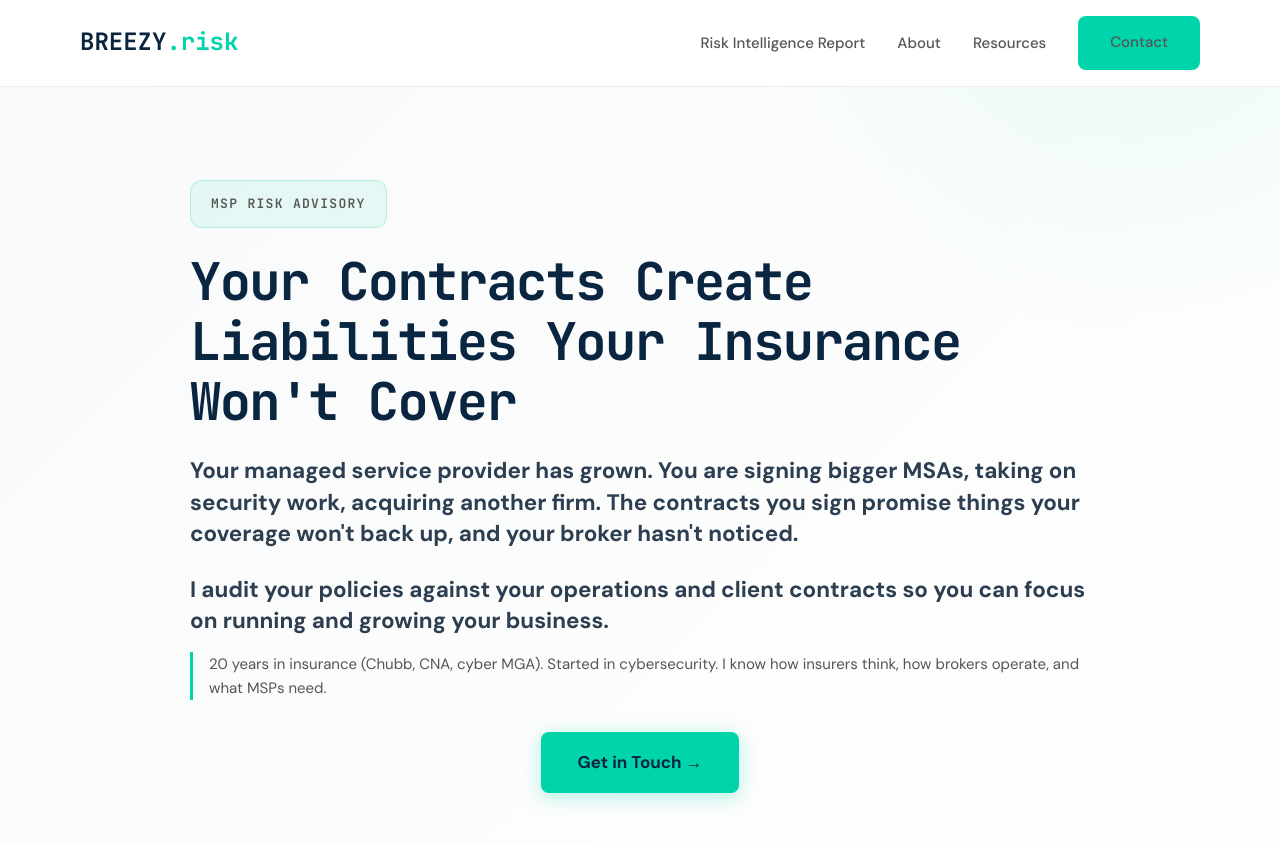
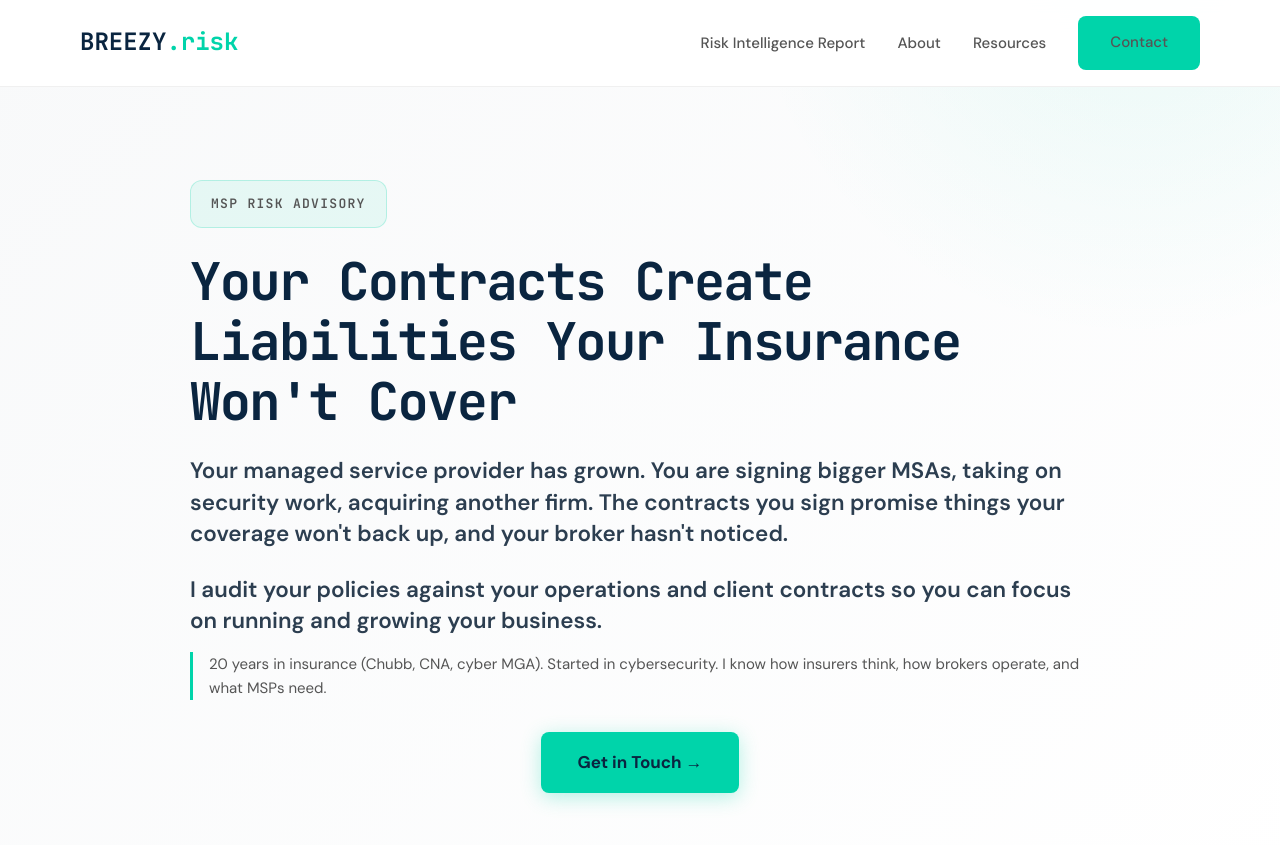
Before and after one commit to joeproe1/breezyins.com, a Jekyll site: the page built from index.html, in a window 1280 px wide and 900 px high. Shown: the top 845 px of the window. Built offline with Jekyll 4.4.1, drawn with Linux system fonts in a browser that asks for light colours.

Commit message:
Fix SRI vulnerability: self-host fonts, add integrity hashes, add CSP
SecurityScorecard flagged unsafe subresource integrity implementation.
Three fixes: self-host Google Fonts to eliminate external CSS dependency,
add SRI integrity attributes to jsPDF and EmailJS CDN scripts, and add
Content-Security-Policy meta tag to whitelist known external domains.

Co-Authored-By: Claude Opus 4.6 <noreply@anthropic.com>

```diff
--- a/_includes/head.html
+++ b/_includes/head.html
@@ -2,12 +2,20 @@
 <meta name="viewport" content="width=device-width, initial-scale=1.0">
 {% seo %}
 
+<!-- Content Security Policy: whitelist known external script/resource domains -->
+<meta http-equiv="Content-Security-Policy" content="
+  default-src 'self';
+  script-src 'self' 'unsafe-inline' 'unsafe-eval' https://www.googletagmanager.com https://js.hsforms.net https://cdnjs.cloudflare.com https://cdn.jsdelivr.net;
+  style-src 'self' 'unsafe-inline' https://forms.hsforms.com;
+  font-src 'self';
+  img-src 'self' data: https://www.googletagmanager.com https://forms.hsforms.com https://track.hubspot.com;
+  connect-src 'self' https://www.google-analytics.com https://www.googletagmanager.com https://region1.google-analytics.com https://forms.hsforms.com https://api.emailjs.com https://track.hubspot.com;
+  frame-src https://www.googletagmanager.com https://forms.hsforms.com;
+">
+
 <!-- Preconnect to third-party domains -->
-<link rel="preconnect" href="https://fonts.googleapis.com">
-<link rel="preconnect" href="https://fonts.gstatic.com" crossorigin>
 <link rel="preconnect" href="https://js.hsforms.net" crossorigin>
 <link rel="preconnect" href="https://forms.hsforms.com" crossorigin>
-<link href="https://fonts.googleapis.com/css2?family=JetBrains+Mono:wght@400;600;700&family=DM+Sans:wght@400;500;700&display=swap" rel="stylesheet">
 
 <!-- Favicon -->
 <link rel="icon" href="{{ '/assets/images/favicon.png' | relative_url }}" sizes="32x32">
--- /dev/null
+++ b/_sass/_fonts.scss
@@ -0,0 +1,42 @@
+// Self-hosted Google Fonts (DM Sans + JetBrains Mono)
+// Eliminates external dependency on fonts.googleapis.com for SRI compliance
+
+// DM Sans - latin-ext
+@font-face {
+  font-family: 'DM Sans';
+  font-style: normal;
+  font-weight: 400 700;
+  font-display: swap;
+  src: url('/assets/fonts/dm-sans-latin-ext.woff2') format('woff2');
+  unicode-range: U+0100-02BA, U+02BD-02C5, U+02C7-02CC, U+02CE-02D7, U+02DD-02FF, U+0304, U+0308, U+0329, U+1D00-1DBF, U+1E00-1E9F, U+1EF2-1EFF, U+2020, U+20A0-20AB, U+20AD-20C0, U+2113, U+2C60-2C7F, U+A720-A7FF;
+}
+
+// DM Sans - latin
+@font-face {
+  font-family: 'DM Sans';
+  font-style: normal;
+  font-weight: 400 700;
+  font-display: swap;
+  src: url('/assets/fonts/dm-sans-latin.woff2') format('woff2');
+  unicode-range: U+0000-00FF, U+0131, U+0152-0153, U+02BB-02BC, U+02C6, U+02DA, U+02DC, U+0304, U+0308, U+0329, U+2000-206F, U+20AC, U+2122, U+2191, U+2193, U+2212, U+2215, U+FEFF, U+FFFD;
+}
+
+// JetBrains Mono - latin-ext
+@font-face {
+  font-family: 'JetBrains Mono';
+  font-style: normal;
+  font-weight: 400 700;
+  font-display: swap;
+  src: url('/assets/fonts/jetbrains-mono-latin-ext.woff2') format('woff2');
+  unicode-range: U+0100-02BA, U+02BD-02C5, U+02C7-02CC, U+02CE-02D7, U+02DD-02FF, U+0304, U+0308, U+0329, U+1D00-1DBF, U+1E00-1E9F, U+1EF2-1EFF, U+2020, U+20A0-20AB, U+20AD-20C0, U+2113, U+2C60-2C7F, U+A720-A7FF;
+}
+
+// JetBrains Mono - latin
+@font-face {
+  font-family: 'JetBrains Mono';
+  font-style: normal;
+  font-weight: 400 700;
+  font-display: swap;
+  src: url('/assets/fonts/jetbrains-mono-latin.woff2') format('woff2');
+  unicode-range: U+0000-00FF, U+0131, U+0152-0153, U+02BB-02BC, U+02C6, U+02DA, U+02DC, U+0304, U+0308, U+0329, U+2000-206F, U+20AC, U+2122, U+2191, U+2193, U+2212, U+2215, U+FEFF, U+FFFD;
+}
--- a/assets/css/main.scss
+++ b/assets/css/main.scss
@@ -2,6 +2,7 @@
 # Front matter needed for Jekyll to process this file
 ---
 
+@import "fonts";
 @import "variables";
 @import "base";
 @import "buttons";
--- a/msp-insurance-assessment.html
+++ b/msp-insurance-assessment.html
@@ -663,8 +663,8 @@ permalink: /msp-insurance-assessment/
 </div>
 </section>
 
-<script src="https://cdnjs.cloudflare.com/ajax/libs/jspdf/2.5.1/jspdf.umd.min.js" async></script>
-<script src="https://cdn.jsdelivr.net/npm/@emailjs/browser@3/dist/email.min.js" async></script>
+<script src="https://cdnjs.cloudflare.com/ajax/libs/jspdf/2.5.1/jspdf.umd.min.js" integrity="sha384-JcnsjUPPylna1s1fvi1u12X5qjY5OL56iySh75FdtrwhO/SWXgMjoVqcKyIIWOLk" crossorigin="anonymous" async></script>
+<script src="https://cdn.jsdelivr.net/npm/@emailjs/browser@3.12.1/dist/email.min.js" integrity="sha384-VDbnsk/qjpIVHPQMkJiROI+vW/7cw0k8TFYVLUabm7EWoLEDwcXh09XQ6gQ86Y0B" crossorigin="anonymous" async></script>
 <script>
 (function () {
   "use strict";
```
Also changed, not shown: assets/fonts/dm-sans-latin-ext.woff2 (added), assets/fonts/dm-sans-latin.woff2 (added), assets/fonts/jetbrains-mono-latin-ext.woff2 (added), assets/fonts/jetbrains-mono-latin.woff2 (added).
